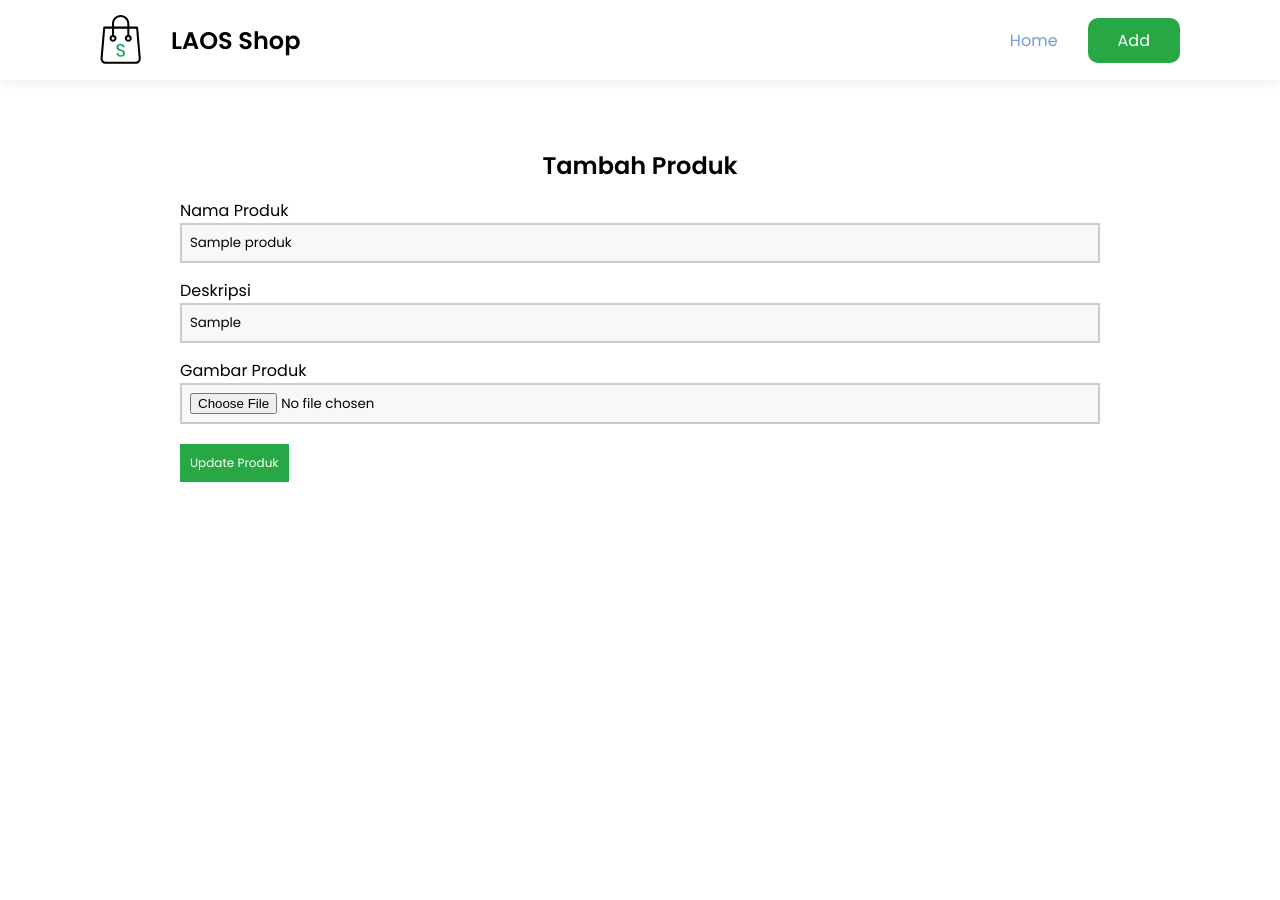
After one commit to gunzxx/Pertemuan-rutin-LAOS, a PHP site: page /edit.php?id=1 in a window 1280 px wide. The commit adds this page. Run offline with PHP 8.4, Linux system fonts and the light colour scheme; tables that the repository leaves empty or names only in its code hold one stand-in row (values such as "Sample post").

Commit message:
add update

```diff
--- a/create.php
+++ b/create.php
@@ -5,7 +5,7 @@ if (isset($_POST['add-product'])) {
     $nama = $_POST['nama'];
     $deskripsi = $_POST['deskripsi'];
     $gambar = $_FILES['gambar']['name'];
-    if ($gambar != "") {
+    if ($nama != "" && $deskripsi != "" && $gambar != "") {
         $ekstensi_diperbolehkan = array('png', 'jpg', 'jpeg');
         $x = explode('.', $gambar);
         $ekstensi = strtolower(end($x));
@@ -27,7 +27,7 @@ if (isset($_POST['add-product'])) {
             echo "<script>alert('Ekstensi gambar yang boleh hanya jpg, png dan jpeg');window.location='create.php';</script>";
         }
     } else {
-        echo "<script>alert('Gambar harus di isi.');window.location='create.php';</script>";
+        echo "<script>alert('Data harus di isi semua.');window.location='create.php';</script>";
     }
 }
 ?>
--- /dev/null
+++ b/edit.php
@@ -0,0 +1,101 @@
+<?php
+include('koneksi.php');
+$id = $_GET['id'];
+$datas = [];
+$result = mysqli_query($con, "SELECT * FROM produk WHERE id='$id' ");
+if (!$result) {
+    $datas = [];
+} else {
+    while ($data = mysqli_fetch_assoc($result)) {
+        $datas[] = $data;
+    }
+}
+
+if (isset($_POST['update-product'])) {
+    $nama = $_POST['nama'];
+    $deskripsi = $_POST['deskripsi'];
+    $gambar = $_FILES['gambar']['name'];
+
+    if ($nama != "" && $deskripsi != "" && $gambar != "") {
+        $ekstensi_diperbolehkan = array('png', 'jpg', 'jpeg');
+        $x = explode('.', $gambar);
+        $ekstensi = strtolower(end($x));
+        $file_tmp = $_FILES['gambar']['tmp_name'];
+        $angka_acak  = rand(1, 999);
+        $nama_gambar_baru = 'img/' . $angka_acak . '-' . $gambar;
+
+        if (in_array($ekstensi, $ekstensi_diperbolehkan) === true) {
+            move_uploaded_file($file_tmp,  $nama_gambar_baru);
+            $query = "UPDATE produk SET nama='$nama', deskripsi='$deskripsi', gambar='$nama_gambar_baru' WHERE id='$id'";
+            $result = mysqli_query($con, $query);
+            if (!$result) {
+                die("Query gagal dijalankan: " . mysqli_errno($con) .
+                    " - " . mysqli_error($con));
+            } else {
+                echo "<script>alert('Data berhasil ditambah.');window.location='index.php';</script>";
+            }
+        } else {
+            echo "<script>alert('Ekstensi gambar yang boleh hanya jpg, png dan jpeg');window.location='edit.php';</script>";
+        }
+    } elseif ($nama != "" && $deskripsi != "") {
+        $query = "UPDATE produk SET nama='$nama', deskripsi='$deskripsi' WHERE id='$id'";
+        $result = mysqli_query($con, $query);
+        if (!$result) {
+            die("Query gagal dijalankan: " . mysqli_errno($con) .
+                " - " . mysqli_error($con));
+        } else {
+            echo "<script>alert('Data berhasil ditambah.');window.location='index.php';</script>";
+        }
+    } else {
+        echo "<script>alert('Data harus di isi semua.');window.location='edit.php';</script>";
+    }
+}
+?>
+<!DOCTYPE html>
+<html lang="en">
+
+<head>
+    <meta charset="UTF-8">
+    <meta name="viewport" content="width=device-width, initial-scale=1.0">
+    <title>LAOS Shop</title>
+    <link rel="stylesheet" href="./css/style.css">
+</head>
+
+<body>
+    <nav id="nav">
+        <div class="nav-col">
+            <img src="./img/logo.svg" alt="">
+            <h1>LAOS Shop</h1>
+        </div>
+        <div class="nav-col col2">
+            <a href="./index.php">Home</a>
+            <a class="btn btn-main" href="./create.php">Add</a>
+        </div>
+    </nav>
+
+    <section class="add-product">
+        <h1 style="text-align: center; margin-top: 2rem;">Tambah Produk</h1>
+        <form method="POST" enctype="multipart/form-data">
+            <?php foreach ($datas as $key => $data) : ?>
+                <div>
+                    <label>Nama Produk</label>
+                    <input type="text" name="nama" required value="<?php echo $data['nama'] ?>" />
+                </div>
+                <div>
+                    <label>Deskripsi</label>
+                    <input type="text" name="deskripsi" required value="<?php echo $data['deskripsi'] ?>" />
+                </div>
+                <div>
+                    <label>Gambar Produk</label>
+                    <input type="file" name="gambar" />
+                </div>
+                <div>
+                    <button type="submit" name="update-product">Update Produk</button>
+                </div>
+            <?php endforeach; ?>
+        </form>
+    </section>
+
+</body>
+
+</html>
--- a/koneksi.php
+++ b/koneksi.php
@@ -2,9 +2,9 @@
 $host = "localhost";
 $user = "root";
 $pass = "";
-$nama_db = "laos_shop"; //nama database
-$con = mysqli_connect($host, $user, $pass, $nama_db); //pastikan urutan nya seperti ini, jangan tertukar
+$nama_db = "laos_shop";
+$con = mysqli_connect($host, $user, $pass, $nama_db);
 
-if (!$con) { //jika tidak terkoneksi maka akan tampil error
+if (!$con) {
     die("Koneksi dengan database gagal: ". mysqli_connect_error());
 }
```
